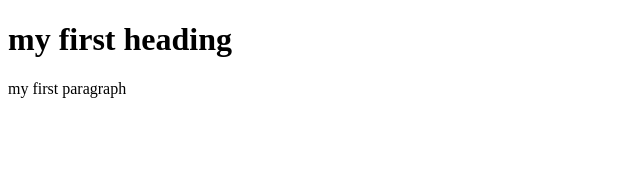
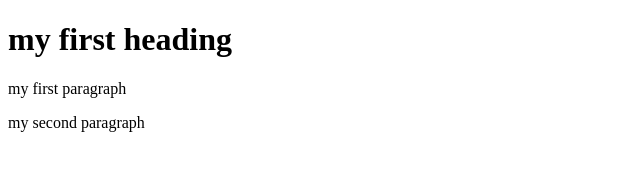
Before and after one commit to maryamautomne/test, a website: page index.html in a window 1280 px wide. Shown: the whole page, without its empty margins (0-640 px from the left). Drawn offline with Linux system fonts and the light colour scheme.

Commit message:
Update index.html
add paragraph to index.html

```diff
--- a/index.html
+++ b/index.html
@@ -7,5 +7,8 @@
     <p>
       my first paragraph
     </p>
+    <p>
+      my second paragraph
+    </p>
   </body>
 </html>
```
